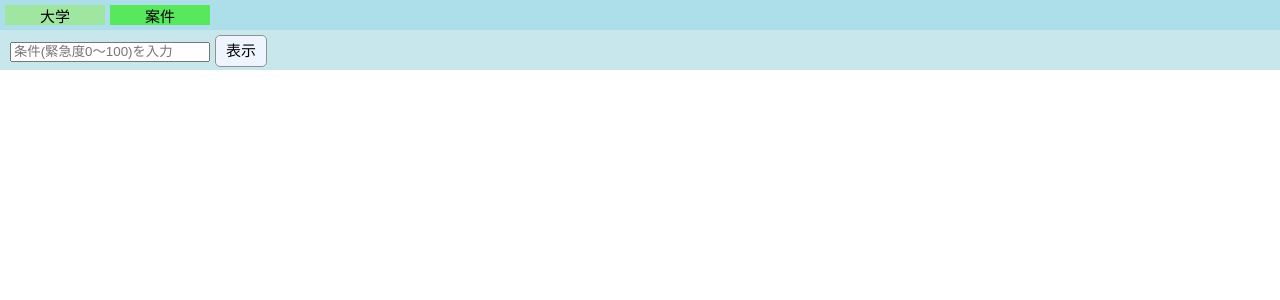
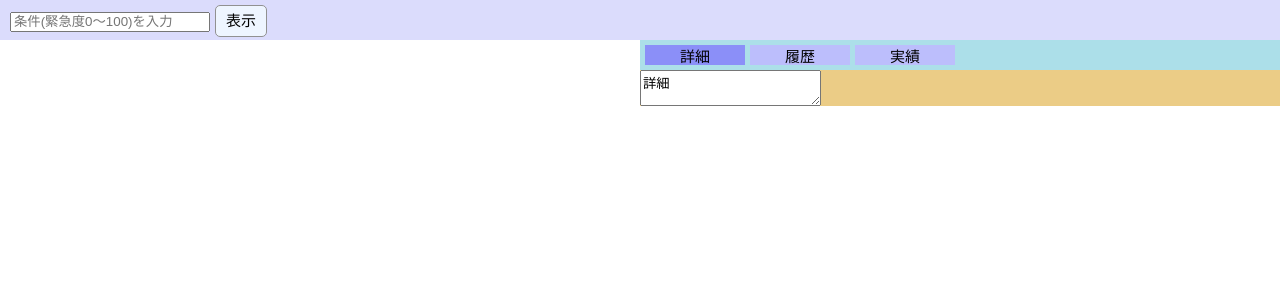
Before and after one commit to cyber-ikegami/progressManagement, a React (Create React App) app: page / in a window 1280 px wide. Both pictures are taken after a click on the element "案件". Shown: the top 300 px of the page. Built offline with nearby package versions, Linux system fonts and the light colour scheme.

Commit message:
0325進捗状況01

```diff
--- a/src/system/ankenTab.tsx
+++ b/src/system/ankenTab.tsx
@@ -22,14 +22,18 @@ type ankenType = {
     title: string;
 }
 
-const AnkenTab = () => {
+// 案件タブ（左側）
+const AnkenTabLeft = () => {
     const [ankenList, setAnkenList] = useState<ankenType[]>([]);
     const [ankenStatus, setAnkenStatus] = useState<string>('');
     const [focus, setFocus] = useState<number>();
 
+    // 画面遷移の管理(詳細、履歴、実績)
+    type AnkenMode = 'syosai' | 'rireki' | 'jisseki';
+    // 画面遷移の管理
+    const [ankenMode, setAnkenMode] = useState<AnkenMode>('syosai');
+
     const ankenJsxList: JSX.Element[] = useMemo(() => {
-        console.log('ankenList.forEach');
-
         return ankenList.map((value, i) =>
             <_AnkenLabel key={i} ankenType={value.ankentype} onClick={() => {
                 setFocus(i);
@@ -53,6 +57,22 @@ const AnkenTab = () => {
         );
     }, [ankenList, focus]);
 
+    // 画面の状態を管理する
+    let contentsJsx = <></>;
+
+    // 画面切り替え
+    switch (ankenMode) {
+        case 'syosai':
+            contentsJsx = <textarea>詳細</textarea>;
+            break;
+        case 'rireki':
+            contentsJsx = <textarea>履歴</textarea>;
+            break;
+        case 'jisseki':
+            contentsJsx = <textarea>実績</textarea>;
+            break;
+    }
+
     return (
         <>
             <_Header>
@@ -66,7 +86,20 @@ const AnkenTab = () => {
                 }}>表示</_DispButton>
             </_Header>
             <_Left>{ankenJsxList}</_Left>
-            <_Right></_Right>
+            <_Right>
+                <_TabArea>
+                    <_Tab isActive={ankenMode === 'syosai'} onClick={() => {
+                        setAnkenMode('syosai');
+                    }} >詳細</_Tab>
+                    <_Tab isActive={ankenMode === 'rireki'} onClick={() => {
+                        setAnkenMode('rireki');
+                    }} >履歴</_Tab>
+                    <_Tab isActive={ankenMode === 'jisseki'} onClick={() => {
+                        setAnkenMode('jisseki');
+                    }} >実績</_Tab>
+                </_TabArea>
+                <_Contents>{contentsJsx}</_Contents>
+            </_Right>
         </>
     );
 }
@@ -91,11 +124,11 @@ const findAnkenList = async (ankenStatus: string) => {
     return results as ankenType[];
 };
 
-export default AnkenTab;
+export default AnkenTabLeft;
 
 // ヘッダー
 const _Header = styled.div`
-  background-color: #c8e7ed;
+  background-color: #dbdcfc;
   width: 100%;
   height: ${SystemUtil.HEADER_HEIGTH}px;
   & input {
@@ -227,10 +260,38 @@ const _Other = styled.span`
 
 // 画面右
 const _Right = styled.div`
-  background-color: #ede2c8;
   display: inline-block;
   margin-left: auto;
   text-align: left;
   width: 50%;
   height: calc(100% - ${SystemUtil.HEADER_HEIGTH}px);
 `;
+
+// タブのエリア
+const _TabArea = styled.div`
+  background-color: #acdfe9;
+  width: 100%;
+  height: ${SystemUtil.TAB_AREA_HEIGTH}px;
+`;
+
+// タブ
+const _Tab = styled.div<{
+    isActive: boolean;
+}>`
+  cursor: pointer;
+  background-color: ${props => props.isActive ? '#8b8ff8' : '#bcbefc'};
+  font-size: ${SystemUtil.TAB_CHAR_SIZE}px;
+  text-align: center;
+  width: ${SystemUtil.TAB_WEDTH}px;
+  height: ${SystemUtil.TAB_HEIGTH}px;
+  margin-left: 5px;
+  margin-top: 5px;
+  display: inline-block;
+`;
+
+// コンテンツのエリア
+const _Contents = styled.div`
+  background-color: #ebcc86;
+  width: 100%;
+  height: calc(100% - ${SystemUtil.TAB_HEIGTH}px};
+`;
--- a/src/system/daigakuTab.tsx
+++ b/src/system/daigakuTab.tsx
@@ -44,7 +44,7 @@ export default DaigakuTab;
 
 // ヘッダー
 const _Header = styled.div`
-  background-color: #c8e7ed;
+  background-color: #dbdcfc;
   width: 100%;
   height: ${SystemUtil.HEADER_HEIGTH}px;
 `;
--- a/src/system/mainFrame.tsx
+++ b/src/system/mainFrame.tsx
@@ -2,7 +2,7 @@ import React, { useState } from 'react';
 import styled from 'styled-components';
 import SystemUtil from './utils/systemUtil';
 import DaigakuTab from './daigakuTab';
-import AnkenTab from './ankenTab';
+import AnkenTabLeft from './ankenTab';
 
 const MainFrame = () => {
     // 画面遷移の管理(大学、案件)
@@ -19,20 +19,20 @@ const MainFrame = () => {
             contentsJsx = <DaigakuTab></DaigakuTab>;
             break;
         case 'anken':
-            contentsJsx = <AnkenTab></AnkenTab>;
+            contentsJsx = <AnkenTabLeft></AnkenTabLeft>;
             break;
     }
 
     return (
         <>
-            <_Tab>
-                <_ModeItem isActive={mode === 'daigaku'} onClick={() => {
+            <_TabArea>
+                <_Tab isActive={mode === 'daigaku'} onClick={() => {
                     setMode('daigaku');
-                }} >大学</_ModeItem>
-                <_ModeItem isActive={mode === 'anken'} onClick={() => {
+                }} >大学</_Tab>
+                <_Tab isActive={mode === 'anken'} onClick={() => {
                     setMode('anken');
-                }} >案件</_ModeItem>
-            </_Tab>
+                }} >案件</_Tab>
+            </_TabArea>
             <_Contents>{contentsJsx}</_Contents>
         </>
     );
@@ -41,18 +41,18 @@ const MainFrame = () => {
 export default MainFrame;
 
 // タブのエリア
-const _Tab = styled.div`
-  background-color: #acdfe9;
+const _TabArea = styled.div`
+  background-color: #e2e6e8;
   width: 100%;
   height: ${SystemUtil.TAB_AREA_HEIGTH}px;
 `;
 
-// 状態を示すラベル
-const _ModeItem = styled.div<{
+// タブ
+const _Tab = styled.div<{
     isActive: boolean;
 }>`
   cursor: pointer;
-  background-color: ${props => props.isActive ? '#58e85c' : '#9fe6a1'};
+  background-color: ${props => props.isActive ? '#8b8ff8' : '#bcbefc'};
   font-size: ${SystemUtil.TAB_CHAR_SIZE}px;
   text-align: center;
   width: ${SystemUtil.TAB_WEDTH}px;
```
